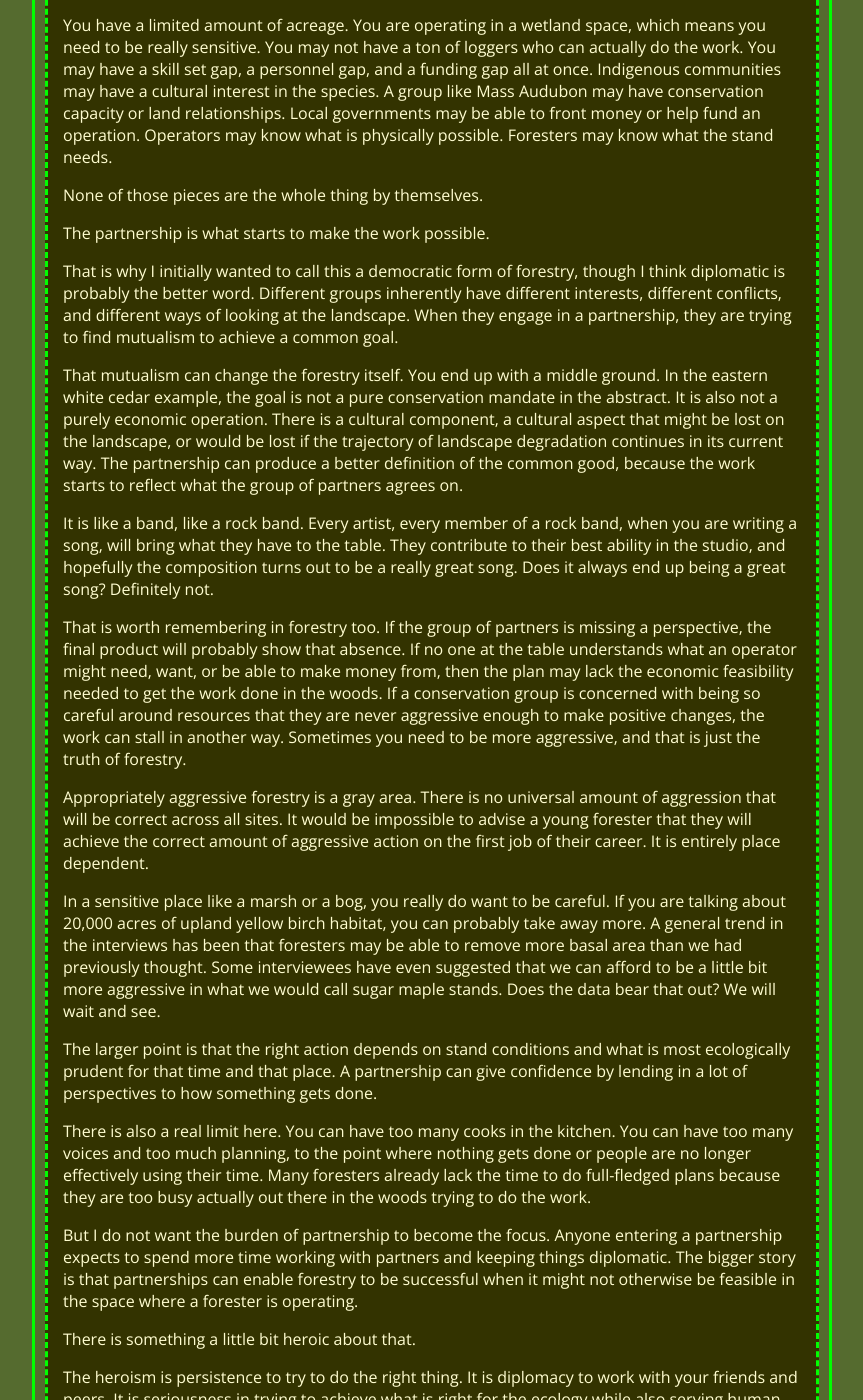
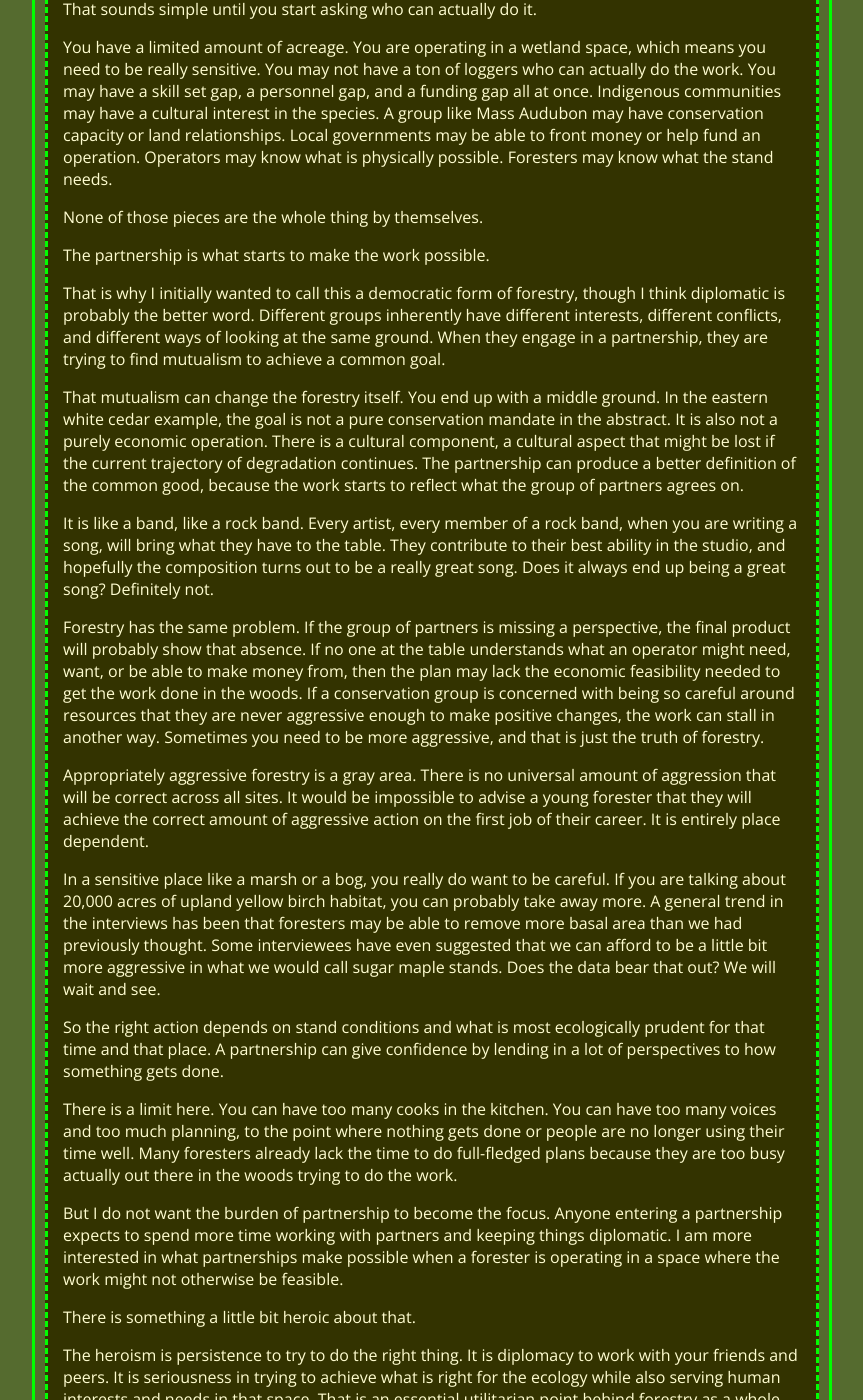
Before and after one commit to MtnTheMan/mtntheman.github.io, a Jekyll site: the page built from _posts/2026-07-17-nhr-log-11-diplomatic-forestry.md, in a window 1280 px wide and 1400 px high, scrolled down 1814 px. Shown: the whole window, without its empty margins (208-1071 px from the left). Built offline with Jekyll 4.4.1, drawn with Linux system fonts in a browser that asks for light colours; some web fonts are replaced; some of the changed text lies outside the part shown.

Commit message:
Clean AI patterns in NHR Log 11

```diff
--- a/_posts/2026-07-17-nhr-log-11-diplomatic-forestry.md
+++ b/_posts/2026-07-17-nhr-log-11-diplomatic-forestry.md
@@ -7,7 +7,7 @@
 excerpt: "A reflection on how partnerships help foresters fill the gaps in markets, labor, funding, and trust."
 ---
 
-I started thinking through this post while I was "marooned side on the road," locked out of my car, waiting for help, and trying to make something useful out of the situation. That is probably fitting, because the idea itself was about what happens when people are stuck.
+I started thinking through this post while I was "marooned side on the road," locked out of my car, waiting for help, and trying to make something useful out of the situation. That setup fits the idea pretty well, because this post is about what happens when forestry gets stuck.
 
 Foresters can get stuck in all kinds of ways. They can operate in a vacuum of support, or a vacuum of markets, or a vacuum of whatever they need to actually get the work done. They may know that a management action needs to happen, but they do not physically possess the saws required to do that work. They do not possess the manpower required to do that work. They may lack the money, the personnel, the operator skill set, the public support, or the nearby market that would make the job feasible.
 
@@ -21,9 +21,9 @@
 
 There are many other businesses and organizations that operate on extremely small margins. Individual foresters, independent consultants, county governments, municipalities, land trusts, conservation organizations, small agencies, and local people with local responsibilities may all be trying to do good work in the woods. They may care deeply about the forest. They may have a clear sense that something important needs to happen. And still, they may not be able to do it alone.
 
-That is where partnerships become essential. Partnerships between firms can help accomplish needs. Partnerships between agencies that represent similar interests can help move work from an idea into an action. A procurement forester may rely on loggers to get the work done, but may also rely on state grants to kind of pursue a positive forestry mission in the woods. A state with a ton of acres to manage may rely on good consulting foresters and good loggers to carry out the work. A conservation organization may have a cultural or ecological objective, but need money, operators, permitting knowledge, and local trust to make that objective real.
+That is where partnerships start doing work. Partnerships between firms can help accomplish needs. Partnerships between agencies that represent similar interests can help move work from an idea into an action. A procurement forester may rely on loggers to get the work done, but may also rely on state grants to kind of pursue a positive forestry mission in the woods. A state with a ton of acres to manage may rely on good consulting foresters and good loggers to carry out the work. A conservation organization may have a cultural or ecological objective, but need money, operators, permitting knowledge, and local trust before that objective can become a job in the woods.
 
-In the end, the hope is that you have a large holistic mission that accomplishes the different tenets of good forestry. A vertically integrated company may be able to hold many of those pieces under one roof. In other places, it is the partnerships that enable something to work like that.
+In the end, the hope is that the different tenets of good forestry are still being held together. A vertically integrated company may be able to keep many of those pieces under one roof. In other places, it is the partnerships that enable something to work like that.
 
 Southern New England offers a good case study in what forestry looks like when it is struggling, when it is treading a lot of water. In Massachusetts, Connecticut, and Rhode Island, there are foresters who are really striving to do good work, and they are not very well noticed. They are occupying a space that is densely populated. It is a tough place to do forestry, and a tough crowd to please.
 
@@ -33,7 +33,7 @@
 
 One example that has stuck with me is eastern white cedar.
 
-Eastern white cedar is a sensitive species that occupies wetlands. It is not exclusively a northern hardwood species, but I was lucky enough to go on a nature walk near Monson, Massachusetts, where we talked about the Indigenous importance of eastern white cedar and how it has been diminished on the landscape. To bring back eastern white cedar, or to strengthen its resiliency in the limited habitat areas where it is still extant, you basically need to clear out everything else and allow for regeneration of the eastern white cedar to thrive.
+Eastern white cedar is a sensitive species that occupies wetlands. It is not exclusively a northern hardwood species, but I was lucky enough to go on a nature walk near Monson, Massachusetts, where we talked about the Indigenous importance of eastern white cedar and how it has become much less present in the places where it used to occur. To bring back eastern white cedar, or to strengthen its resiliency in the limited habitat areas where it is still extant, you basically need to clear out everything else and allow for regeneration of the eastern white cedar to take hold.
 
 That sounds simple until you start asking who can actually do it.
 
@@ -43,38 +43,38 @@
 
 The partnership is what starts to make the work possible.
 
-That is why I initially wanted to call this a democratic form of forestry, though I think diplomatic is probably the better word. Different groups inherently have different interests, different conflicts, and different ways of looking at the landscape. When they engage in a partnership, they are trying to find mutualism to achieve a common goal.
+That is why I initially wanted to call this a democratic form of forestry, though I think diplomatic is probably the better word. Different groups inherently have different interests, different conflicts, and different ways of looking at the same ground. When they engage in a partnership, they are trying to find mutualism to achieve a common goal.
 
-That mutualism can change the forestry itself. You end up with a middle ground. In the eastern white cedar example, the goal is not a pure conservation mandate in the abstract. It is also not a purely economic operation. There is a cultural component, a cultural aspect that might be lost on the landscape, or would be lost if the trajectory of landscape degradation continues in its current way. The partnership can produce a better definition of the common good, because the work starts to reflect what the group of partners agrees on.
+That mutualism can change the forestry itself. You end up with a middle ground. In the eastern white cedar example, the goal is not a pure conservation mandate in the abstract. It is also not a purely economic operation. There is a cultural component, a cultural aspect that might be lost if the current trajectory of degradation continues. The partnership can produce a better definition of the common good, because the work starts to reflect what the group of partners agrees on.
 
 It is like a band, like a rock band. Every artist, every member of a rock band, when you are writing a song, will bring what they have to the table. They contribute to their best ability in the studio, and hopefully the composition turns out to be a really great song. Does it always end up being a great song? Definitely not.
 
-That is worth remembering in forestry too. If the group of partners is missing a perspective, the final product will probably show that absence. If no one at the table understands what an operator might need, want, or be able to make money from, then the plan may lack the economic feasibility needed to get the work done in the woods. If a conservation group is concerned with being so careful around resources that they are never aggressive enough to make positive changes, the work can stall in another way. Sometimes you need to be more aggressive, and that is just the truth of forestry.
+Forestry has the same problem. If the group of partners is missing a perspective, the final product will probably show that absence. If no one at the table understands what an operator might need, want, or be able to make money from, then the plan may lack the economic feasibility needed to get the work done in the woods. If a conservation group is concerned with being so careful around resources that they are never aggressive enough to make positive changes, the work can stall in another way. Sometimes you need to be more aggressive, and that is just the truth of forestry.
 
 Appropriately aggressive forestry is a gray area. There is no universal amount of aggression that will be correct across all sites. It would be impossible to advise a young forester that they will achieve the correct amount of aggressive action on the first job of their career. It is entirely place dependent.
 
 In a sensitive place like a marsh or a bog, you really do want to be careful. If you are talking about 20,000 acres of upland yellow birch habitat, you can probably take away more. A general trend in the interviews has been that foresters may be able to remove more basal area than we had previously thought. Some interviewees have even suggested that we can afford to be a little bit more aggressive in what we would call sugar maple stands. Does the data bear that out? We will wait and see.
 
-The larger point is that the right action depends on stand conditions and what is most ecologically prudent for that time and that place. A partnership can give confidence by lending in a lot of perspectives to how something gets done.
+So the right action depends on stand conditions and what is most ecologically prudent for that time and that place. A partnership can give confidence by lending in a lot of perspectives to how something gets done.
 
-There is also a real limit here. You can have too many cooks in the kitchen. You can have too many voices and too much planning, to the point where nothing gets done or people are no longer effectively using their time. Many foresters already lack the time to do full-fledged plans because they are too busy actually out there in the woods trying to do the work.
+There is a limit here. You can have too many cooks in the kitchen. You can have too many voices and too much planning, to the point where nothing gets done or people are no longer using their time well. Many foresters already lack the time to do full-fledged plans because they are too busy actually out there in the woods trying to do the work.
 
-But I do not want the burden of partnership to become the focus. Anyone entering a partnership expects to spend more time working with partners and keeping things diplomatic. The bigger story is that partnerships can enable forestry to be successful when it might not otherwise be feasible in the space where a forester is operating.
+But I do not want the burden of partnership to become the focus. Anyone entering a partnership expects to spend more time working with partners and keeping things diplomatic. I am more interested in what partnerships make possible when a forester is operating in a space where the work might not otherwise be feasible.
 
 There is something a little bit heroic about that.
 
-The heroism is persistence to try to do the right thing. It is diplomacy to work with your friends and peers. It is seriousness in trying to achieve what is right for the ecology while also serving human interests and needs in that space. That is an essential utilitarian point behind forestry as a whole. Forest management is not a field built around pretending humans have no needs. It is a field built around asking how human needs and forest needs can be held together with diligence, wisdom, and care.
+The heroism is persistence to try to do the right thing. It is diplomacy to work with your friends and peers. It is seriousness in trying to achieve what is right for the ecology while also serving human interests and needs in that space. That is an essential utilitarian point behind forestry as a whole. Forest management is not a field built around pretending humans have no needs. It is a field built around holding human needs and forest needs together without pretending one of them disappears.
 
 Can wisdom be heroic?
 
 I think it can be, especially when the easier story is rugged individualism. In the U.S., there is a strong attachment to that idea. The heroic figure is often imagined as the lone actor, the person who does everything independently, the person who does not need help. But rugged individualism can only take you so far.
 
-Forestry in the 21st century is showing the limits of that mentality. Markets are disappearing across the board. It gets harder and harder to do forestry in a 20th century, maybe even late 19th century model, when those markets disappear. Large vertically integrated forestry operations may be fine because they work on economies of scale. But northern hardwood forests do not exist only as large, easy-to-manage blocks. Across the range, there are so many small, fragmented parcels that add up to this large landscape mosaic, and that mosaic is difficult to manage or even advise upon.
+Forestry in the 21st century is showing the limits of that mentality. Markets are disappearing across the board. It gets harder and harder to do forestry in a 20th century, maybe even late 19th century model, when those markets disappear. Large vertically integrated forestry operations may be fine because they work on economies of scale. But northern hardwood forests do not exist only as large, easy-to-manage blocks. Across the range, there are so many small, fragmented parcels that add up to this large forest mosaic, and that mosaic is difficult to manage or even advise upon.
 
-In order to make that mosaic more cohesive across the board, we are going to have to rely on partnerships.
+To make that mosaic more cohesive across the board, we are going to have to rely on partnerships.
 
 I do not think climate change makes it easier to own and manage hardwoods responsibly. I do not think disappearing markets make it easier either. The challenges are getting larger, and many of the people trying to respond to those challenges are working with limited time, limited money, limited staff, and limited public patience.
 
 So, in the interest of resiliency, we look forward to partnerships to really carry us forward into the 21st century.
 
-That does not make partnerships perfect. It makes them necessary. And maybe, if they are done well, it makes them something more than necessary. It makes them a diplomatic form of forestry, where people bring what they have to the table, search for mutualism, and try to write a better composition than any one of them could have written alone.
+Partnerships are not perfect. They are necessary. And maybe, if they are done well, they become something more than necessary: a diplomatic form of forestry, where people bring what they have to the table, search for mutualism, and try to write a better composition than any one of them could have written alone.
```
